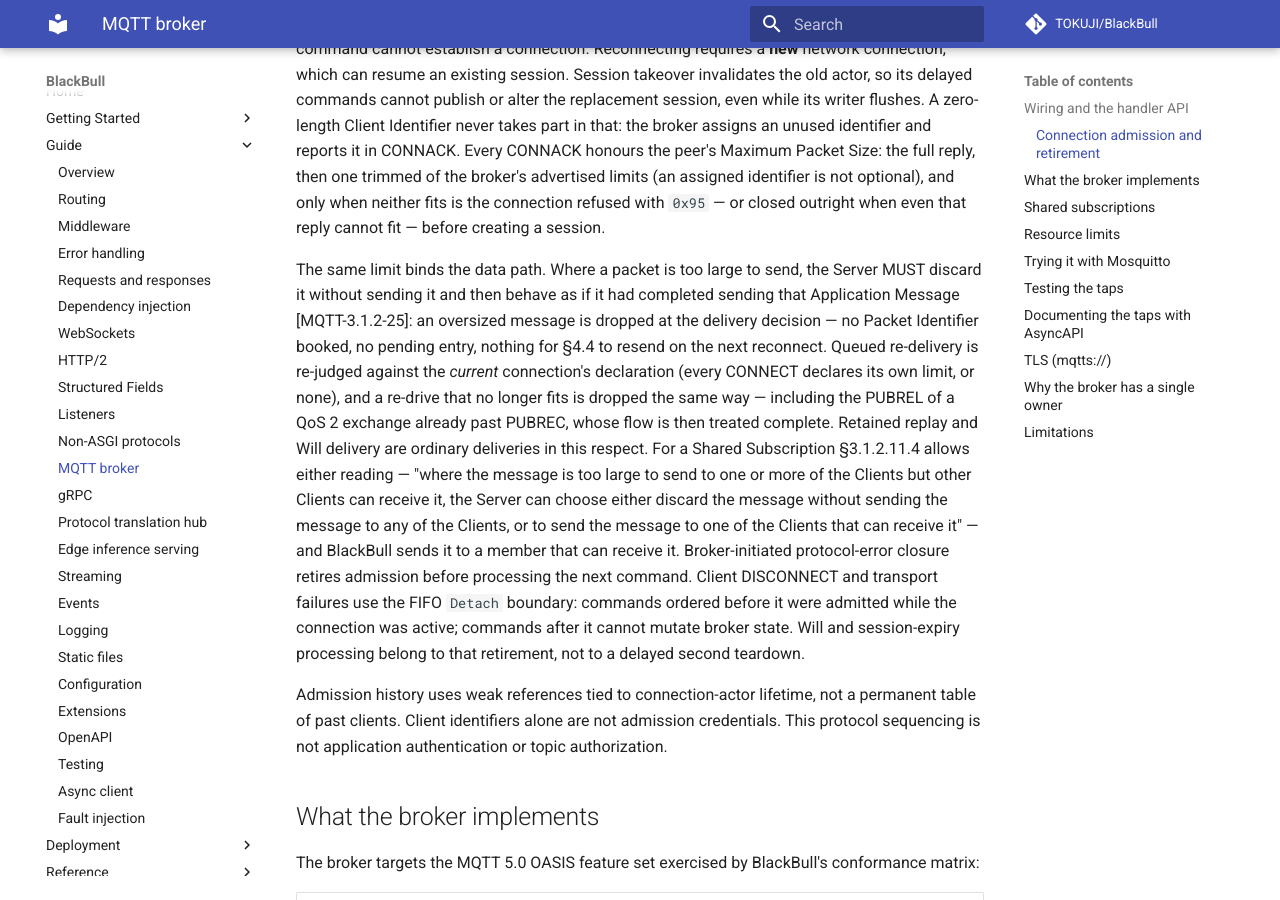
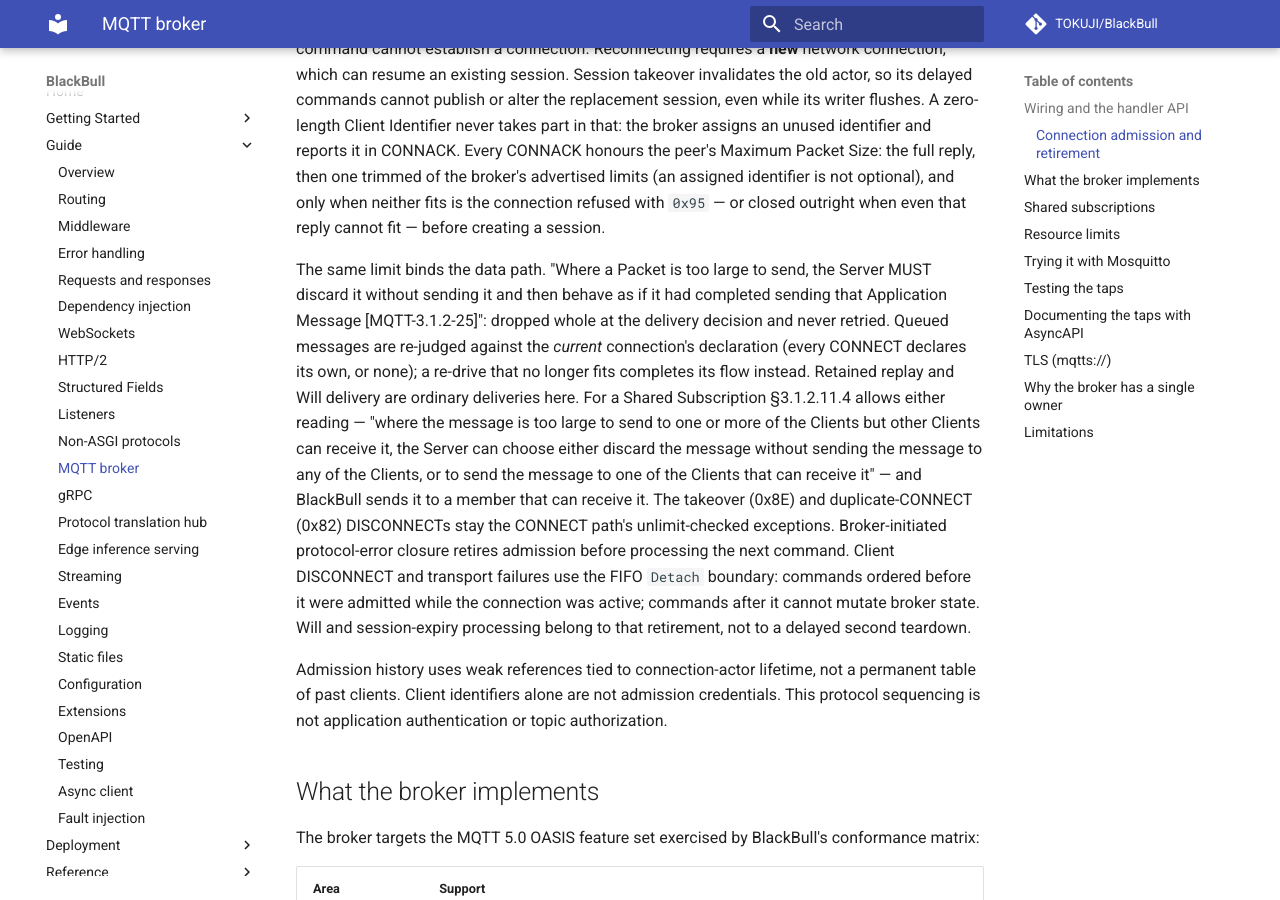
Before and after one commit to TOKUJI/BlackBull, an MkDocs documentation site: the page built from docs/guide/mqtt.md, in a window 1280 px wide and 900 px high, scrolled down 2195 px. Built offline with MkDocs 1.6.1 and Material for MkDocs 9.7.7, drawn with Linux system fonts in a browser that asks for light colours; comment, search, counter and statistics services are not loaded.

Commit message:
docs(mqtt): trim the BLA-357 data-path comments to their guard duty (BLA-357)
Comment-only: executable statements are untouched (statement-level AST
identity).  Narration the code already carries goes; the normative
anchors ([MQTT-3.1.2-25], the §3.1.2.11.4 shared-subscription clause) and
the qualifiers that protect meaning (re-judged at re-delivery, the
current connection's declaration, the encode-once cache) stay.

```diff
--- a/docs/guide/mqtt.md
+++ b/docs/guide/mqtt.md
@@ -113,21 +113,20 @@ optional), and only when neither fits is the connection refused with `0x95`
 — or closed outright when even that reply cannot fit — before creating a
 session.
 
-The same limit binds the data path. Where a packet is too large to send, the
+The same limit binds the data path. "Where a Packet is too large to send, the
 Server MUST discard it without sending it and then behave as if it had
-completed sending that Application Message [MQTT-3.1.2-25]: an oversized
-message is dropped at the delivery decision — no Packet Identifier booked, no
-pending entry, nothing for §4.4 to resend on the next reconnect. Queued
-re-delivery is re-judged against the *current* connection's declaration (every
-CONNECT declares its own limit, or none), and a re-drive that no longer fits is
-dropped the same way — including the PUBREL of a QoS 2 exchange already past
-PUBREC, whose flow is then treated complete. Retained replay and Will delivery
-are ordinary deliveries in this respect. For a Shared Subscription §3.1.2.11.4
-allows either reading — "where the message is too large to send to one or more
-of the Clients but other Clients can receive it, the Server can choose either
-discard the message without sending the message to any of the Clients, or to
-send the message to one of the Clients that can receive it" — and BlackBull
-sends it to a member that can receive it.
+completed sending that Application Message [MQTT-3.1.2-25]": dropped whole at
+the delivery decision and never retried. Queued messages are re-judged against
+the *current* connection's declaration (every CONNECT declares its own, or
+none); a re-drive that no longer fits completes its flow instead. Retained
+replay and Will delivery are ordinary deliveries here. For a Shared
+Subscription §3.1.2.11.4 allows either reading — "where the message is too
+large to send to one or more of the Clients but other Clients can receive it,
+the Server can choose either discard the message without sending the message
+to any of the Clients, or to send the message to one of the Clients that can
+receive it" — and BlackBull sends it to a member that can receive it. The
+takeover (0x8E) and duplicate-CONNECT (0x82) DISCONNECTs stay the CONNECT
+path's unlimit-checked exceptions.
 Broker-initiated protocol-error closure retires admission before processing the
 next command. Client DISCONNECT and transport failures use the FIFO `Detach`
 boundary: commands ordered before it were admitted while the connection was
```
Also changed, not shown: 2 other files.
